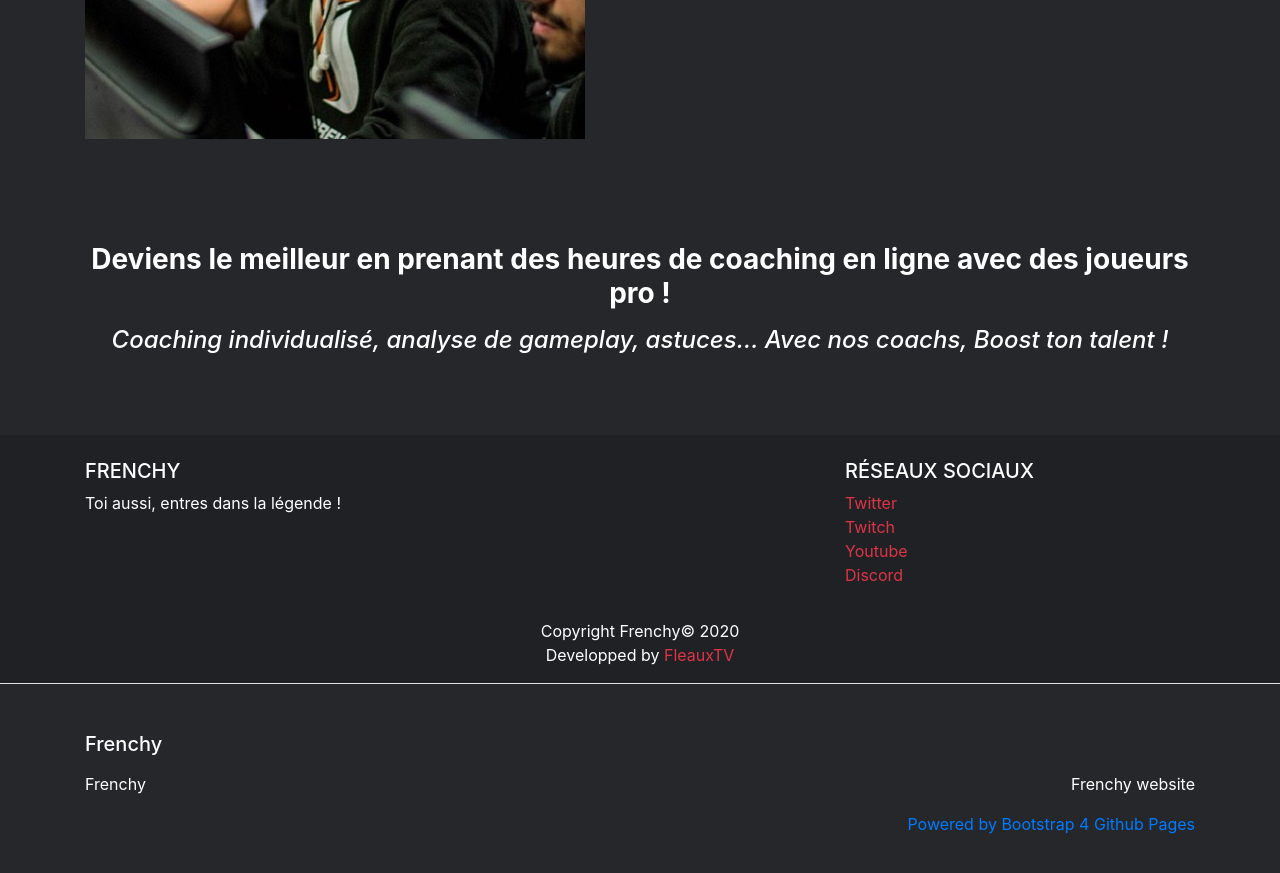
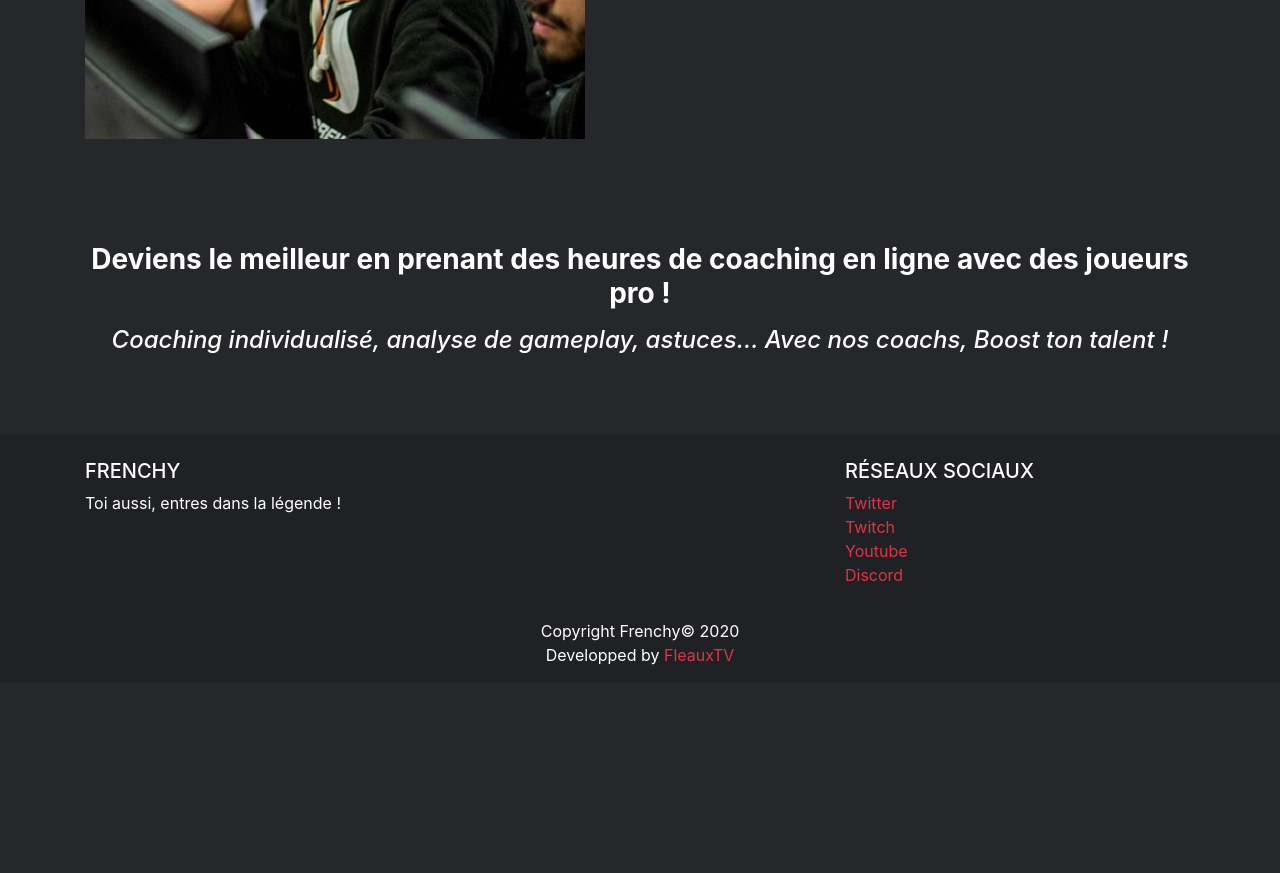
Before and after one commit to FrenchyFPS/jekyll-test, a Jekyll site: the page built from index.md, in a window 1280 px wide and 900 px high, scrolled down 963 px. Shown: the top 873 px of the window. Built offline with Jekyll 4.4.1, drawn with Linux system fonts in a browser that asks for light colours; after the commit the page ends 1646 px from its top, so only the background shows below that.

Commit message:
Merge branch 'master' of https://github.com/FrenchyFPS/jekyll-test

```diff
--- a/_includes/footer.html
+++ b/_includes/footer.html
@@ -48,52 +48,3 @@
   <div class="footer-copyright text-center py-3">Copyright Frenchy© {{ site.time | date: '%Y' }}<br/>Developped by <a href="http://twitter.com/fleauxtv" class="text-danger" target="_blank">FleauxTV</a></div>
   <!-- Copyright -->
 </footer>
-
-
-
-
-
-
-
-
-
-
-<div class="py-5 border-top">
-  <div class="container">
-
-    <p class="h5 mb-3">{{ site.title | escape }}</p>
-
-    <div class="row">
-
-      <div class="col-sm">
-        <ul class="list-unstyled">
-          <li>
-            {%- if site.author -%}
-              {{ site.author | escape }}
-            {%- else -%}
-              {{ site.title | escape }}
-            {%- endif -%}
-          </li>
-          {%- if site.email -%}
-            <li>
-              <a href="mailto:{{ site.email }}">
-                {{ site.email }}
-              </a>
-            </li>
-          {%- endif -%}
-        </ul>
-      </div>
-
-
-      <div class="col-sm text-right">
-        <p>{{- site.description | escape -}}</p>
-
-        <p>
-          <a href="https://nicolas-van.github.io/bootstrap-4-github-pages/">Powered by Bootstrap 4 Github Pages</a>
-        </p>
-      </div>
-
-    </div>
-
-  </div>
-</div>
```
